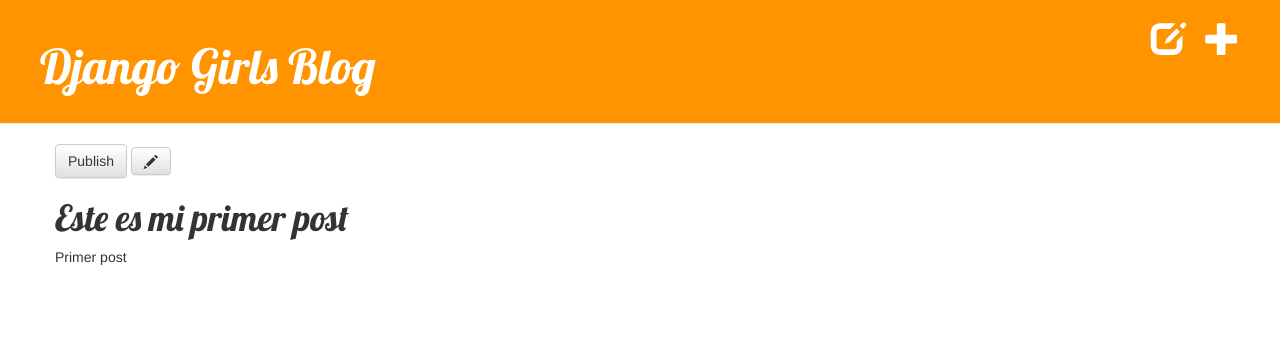
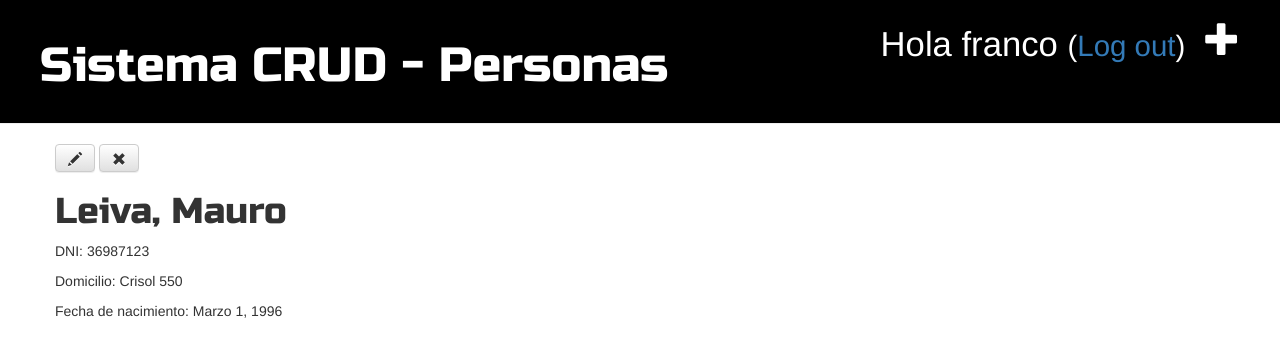
Before and after one commit to leiva7/primerProyectoDjango, a Django app: page /post/1/ in a window 1280 px wide. Shown: the top 357 px of the page. Run offline with Django 3.2, Linux system fonts and the light colour scheme; a user stored in the database is signed in; data comes from the database, SQL or seed files in the repository; both versions use the stored data as it was after the commit; some libraries are stand-ins or nearby versions.

Commit message:
terminando el proyecto

```diff
--- a/blog/models.py
+++ b/blog/models.py
@@ -34,5 +34,4 @@ class Persona(models.Model):
         self.save()
 
     def __str__(self):
-         return self.apellido
-#        return "Apellido: ", self.apellido, "Nombre: ", self.nombre, "DNI: ", self.dni , "Domicilio: ", self.domicilio, "Fecha de nacimiento: ", self.fechaDeNacimiento, "Fecha de alta: ", self.fechaDeAlta
+         return self.dni
--- a/blog/static/css/blog.css
+++ b/blog/static/css/blog.css
@@ -1,5 +1,7 @@
 .page-header {
-    background-color: #ff9400;
+ /*   background-color: #ff9400; */
+ /*Se eligió el color negro para el encabezado */
+    background-color: #000000;
     margin-top: 0;
     padding: 20px 20px 20px 40px;
 }
@@ -15,7 +17,9 @@
 }
 
 h1, h2, h3, h4 {
-    font-family: 'Lobster', cursive;
+   /* font-family: 'Lobster', cursive; */
+   /* Se cambió la letra para vincularla a una nueva letra de google fonts seleccionada e importada en base.html */
+   font-family: 'Russo One', sans-serif;
 }
 
 .date {
--- a/blog/templates/blog/base.html
+++ b/blog/templates/blog/base.html
@@ -2,16 +2,19 @@
 <head>
     <link rel="stylesheet" href="//maxcdn.bootstrapcdn.com/bootstrap/3.2.0/css/bootstrap.min.css">
     <link rel="stylesheet" href="//maxcdn.bootstrapcdn.com/bootstrap/3.2.0/css/bootstrap-theme.min.css">
-    <link href="//fonts.googleapis.com/css?family=Lobster&subset=latin,latin-ext" rel="stylesheet" type="text/css">
+    <link href="https://fonts.googleapis.com/css?family=Russo+One&display=swap" rel="stylesheet">
     <link rel="stylesheet" href="{% static 'css/blog.css' %}">
 </head>
 <body>
     <div class="page-header">
         {% if user.is_authenticated %}
             <a href="{% url 'post_new' %}" class="top-menu"><span class="glyphicon glyphicon-plus"></span></a>
-            <a href="{% url 'post_draft_list' %}" class="top-menu"><span class="glyphicon glyphicon-edit"></span></a>
+            <p class="top-menu">Hola {{ user.username }} <small>(<a href="{% url 'logout' %}">Log out</a>)</small></p>
+        {% else %}
+            <!-- si no está logueado en vez de mostrar el botón para agregar nuevo post, muestra el botón para loguearse -->
+             <a href="{% url 'login' %}" class="top-menu"><span class="glyphicon glyphicon-lock"></span></a>
         {% endif %}
-        <h1><a href="/">Django Girls Blog</a></h1>
+        <h1><a href="/">Sistema CRUD - Personas</a></h1>
     </div>
     <div class="content container">
         <div class="row">
--- a/blog/templates/blog/post_detail.html
+++ b/blog/templates/blog/post_detail.html
@@ -2,17 +2,20 @@
 
 {% block content %}
     <div class="post">
-        {% if post.published_date %}
-            <div class="date">
-                {{ post.published_date }}
-            </div>
-        {% else %}
-            <a class="btn btn-default" href="{% url 'post_publish' pk=post.pk %}">Publish</a>
+    <!--
+        {% if user.is_authenticated %}
+            <a class="btn btn-default" href="{% url 'post_edit' pk=persona.pk %}"><span class="glyphicon glyphicon-pencil"></span></a>
         {% endif %}
+        -->
+        <!--Vínculo al botón de edición de post, y de elimenición si el usuario está autenticado:-->
         {% if user.is_authenticated %}
-            <a class="btn btn-default" href="{% url 'post_edit' pk=post.pk %}"><span class="glyphicon glyphicon-pencil"></span></a>
+            <a class="btn btn-default" href="{% url 'post_edit' pk=persona.pk %}"><span class="glyphicon glyphicon-pencil"></span></a>
+            <a class="btn btn-default" href="{% url 'post_remove' pk=persona.pk %}"><span class="glyphicon glyphicon-remove"></span></a>
         {% endif %}
-        <h1>{{ post.title }}</h1>
-        <p>{{ post.text|linebreaksbr }}</p>
+        <h1>{{ persona.apellido }}, {{ persona.nombre}}</h1>
+        <p>DNI: {{ persona.dni}}</p>
+        <p>Domicilio: {{ persona.domicilio}}</p>
+        <p>Fecha de nacimiento: {{ persona.fechaDeNacimiento}}</p>
+
     </div>
 {% endblock %}
--- a/blog/urls.py
+++ b/blog/urls.py
@@ -1,11 +1,23 @@
 from django.urls import path
 from . import views
+
 
 urlpatterns = [
     path('', views.post_list, name='post_list'),
     path('post/<int:pk>/', views.post_detail, name='post_detail'),
     path('post/new/', views.post_new, name='post_new'),
     path('post/<int:pk>/edit/', views.post_edit, name='post_edit'),
+  #  path('drafts/', views.post_draft_list, name='post_draft_list'),
+    path('post/<pk>/publish/', views.post_publish, name='post_publish'),
+    path('post/<pk>/remove/', views.post_remove, name='post_remove'),
+]
+"""
+urlpatterns = [
+    path('', views.post_list, name='post_list'),
+    path('persona/<int:pk>/', views.post_detail, name='post_detail'),
+    path('persona/new/', views.post_new, name='post_new'),
+    path('persona/<int:pk>/edit/', views.post_edit, name='post_edit'),
     path('drafts/', views.post_draft_list, name='post_draft_list'),
-    path('post/<pk>/publish/', views.post_publish, name='post_publish'),
+    path('persona/<pk>/publish/', views.post_publish, name='post_publish'),
 ]
+"""
--- a/blog/views.py
+++ b/blog/views.py
@@ -3,16 +3,32 @@ from django.shortcuts import redirect
 from django.shortcuts import render
 from django.utils import timezone
 from .models import Post
+#IMPORTO EL MODELO PERSONA
+from .models import Persona
 from django.shortcuts import render, get_object_or_404
-
+#IMPORTO LA COSA PARA EL ACCESO CON CLAVE
+from django.contrib.auth.decorators import login_required
+"""
 def post_list(request):
     posts = Post.objects.all().order_by('published_date')
     return render(request, 'blog/post_list.html', {'posts': posts})
+"""
+#Defino el llamado a la lista de personas
+def post_list(request):
+    personas = Persona.objects.all().order_by('apellido')
+    return render(request, 'blog/post_list.html', {'personas': personas})
 
+"""
 def post_detail(request, pk):
     post = get_object_or_404(Post, pk=pk)
     return render(request, 'blog/post_detail.html', {'post': post})
+"""
 
+def post_detail(request, pk):
+    persona = get_object_or_404(Persona, pk=pk)
+    return render(request, 'blog/post_detail.html', {'persona': persona})
+
+"""
 def post_new(request):
     if request.method == "POST":
         form = PostForm(request.POST)
@@ -25,7 +41,40 @@ def post_new(request):
     else:
         form = PostForm()
     return render(request, 'blog/post_edit.html', {'form': form})
+"""
 
+"""
+def post_new(request):
+    if request.method == "POST":
+        form = PostForm(request.POST)
+        if form.is_valid():
+            post = form.save(commit=False)
+            post.author = request.user
+            #post.published_date = timezone.now()
+            post.save()
+            return redirect('post_detail', pk=post.pk)
+    else:
+        form = PostForm()
+    return render(request, 'blog/post_edit.html', {'form': form})
+"""
+
+@login_required #REQUIERE LOGUEO
+def post_new(request):
+    if request.method == "POST":
+        form = PostForm(request.POST)
+        if form.is_valid():
+            persona = form.save(commit=False)
+            persona.author = request.user
+            #post.published_date = timezone.now()
+            persona.save()
+            return redirect('post_detail', pk=persona.pk)
+    else:
+        form = PostForm()
+    return render(request, 'blog/post_edit.html', {'form': form})
+
+
+
+"""
 def post_edit(request, pk):
     post = get_object_or_404(Post, pk=pk)
     if request.method == "POST":
@@ -39,12 +88,48 @@ def post_edit(request, pk):
     else:
         form = PostForm(instance=post)
     return render(request, 'blog/post_edit.html', {'form': form})
+    """
+@login_required #REQUIERE LOGUEO
+def post_edit(request, pk):
+    persona = get_object_or_404(Persona, pk=pk)
+    if request.method == "POST":
+        form = PostForm(request.POST, instance=persona)
+        if form.is_valid():
+            persona = form.save(commit=False)
+            persona.author = request.user
+            #post.published_date = timezone.now()
+            persona.save()
+            return redirect('post_detail', pk=persona.pk)
+    else:
+       # form = PostForm(instance=post)
+        form = PostForm(instance=persona)
+    return render(request, 'blog/post_edit.html', {'form': form})
 
+
+"""
 def post_draft_list(request):
     posts = Post.objects.filter(published_date__isnull=True).order_by('created_date')
     return render(request, 'blog/post_draft_list.html', {'posts': posts})
 
+def post_draft_list(request):
+    personas = Persona.objects.all()
+    return render(request, 'blog/post_draft_list.html', {'personas': personas})
+"""
+
+"""
 def post_publish(request, pk):
     post = get_object_or_404(Post, pk=pk)
     post.publish()
     return redirect('post_detail', pk=pk)
+"""
+def post_publish(request, pk):
+    persona = get_object_or_404(Persona, pk=pk)
+    persona.publish()
+    return redirect('post_detail', pk=pk)
+
+@login_required #REQUIERE LOGUEO
+def post_remove(request, pk):
+    persona = get_object_or_404(Persona, pk=pk)
+    persona.delete()
+    #Te lleva de vuelta a la página principal
+    return redirect('post_list')
--- a/mysite/settings.py
+++ b/mysite/settings.py
@@ -120,3 +120,5 @@ USE_TZ = True
 
 STATIC_URL = '/static/'
 STATIC_ROOT = os.path.join(BASE_DIR, 'static')
+
+LOGIN_REDIRECT_URL = '/'
--- a/mysite/urls.py
+++ b/mysite/urls.py
@@ -1,7 +1,12 @@
-from django.urls import path, include
+from django.urls import include, path
 from django.contrib import admin
+
+from django.contrib.auth import views
 
 urlpatterns = [
     path('admin/', admin.site.urls),
+    #path('accounts/login/', views.login, name='login'),
+    path('accounts/login/', views.LoginView.as_view(), name='login'),
+    path('accounts/logout/', views.LogoutView.as_view(next_page='/'), name='logout'),
     path('', include('blog.urls')),
 ]
```
Also changed, not shown: blog/forms.py (+8 -0 lines), blog/templates/blog/post_draft_list.html (+9 -0 lines), blog/templates/blog/post_edit.html (+11 -0 lines), blog/templates/blog/post_list.html (+8 -0 lines), blog/templates/registration/login.html (added, +24 -0 lines), db.sqlite3.
